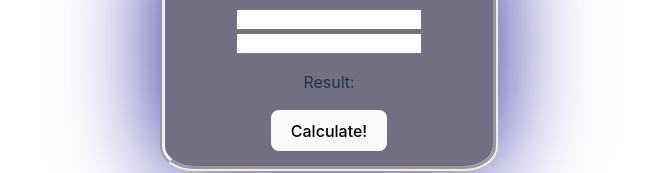
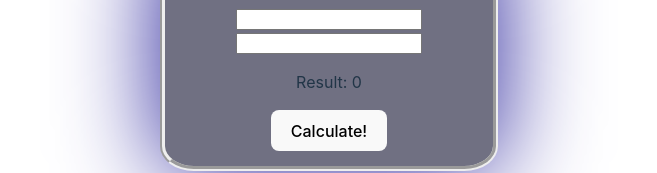
Before and after one commit to Acohen455/FrontEndDemos, a React (Vite) app in the folder React/hello-events-routing/: page /calc in a window 1280 px wide. Shown: the part 430-603 px from the top of the page, without its empty margins (311-968 px from the left). Built offline with nearby package versions, Linux system fonts and the light colour scheme.

Commit message:
took user input and calculated a result

```diff
--- a/React/hello-events-routing/src/Components/CalcuationComponent/Calculation.tsx
+++ b/React/hello-events-routing/src/Components/CalcuationComponent/Calculation.tsx
@@ -26,6 +26,20 @@ export const Calculation:React.FC = () => {
 
 
     //Function to do the calculation and store it in the result state object
+    const calculateResult = () => {
+
+        //TODO: user input handling would be good here (check for valid numbers, or existence of both numbers)
+
+        //We can use the Math class to calculate hypotenuse
+        const result = Math.hypot(SideA, SideB) //<- These values are stored in the state objects
+
+        //Set the result using the setResult mutator
+        setResult(result)
+
+        //Yes, this could have just been one line inside setResult() :)
+        //Probably less confusing that way, as there are now 2 different variables called "result"
+
+    }
 
     return(
         <div className="input-container">
@@ -34,9 +48,9 @@ export const Calculation:React.FC = () => {
             <input type="number" name="SideA" onChange={storeValues}/>
             <input type="number" name="SideB" onChange={storeValues}/>
 
-            <p>Result: </p>
+            <p>Result: {result}</p>
 
-            <button>Calculate!</button>
+            <button onClick={calculateResult}>Calculate!</button>
         </div>
     )
 
```
